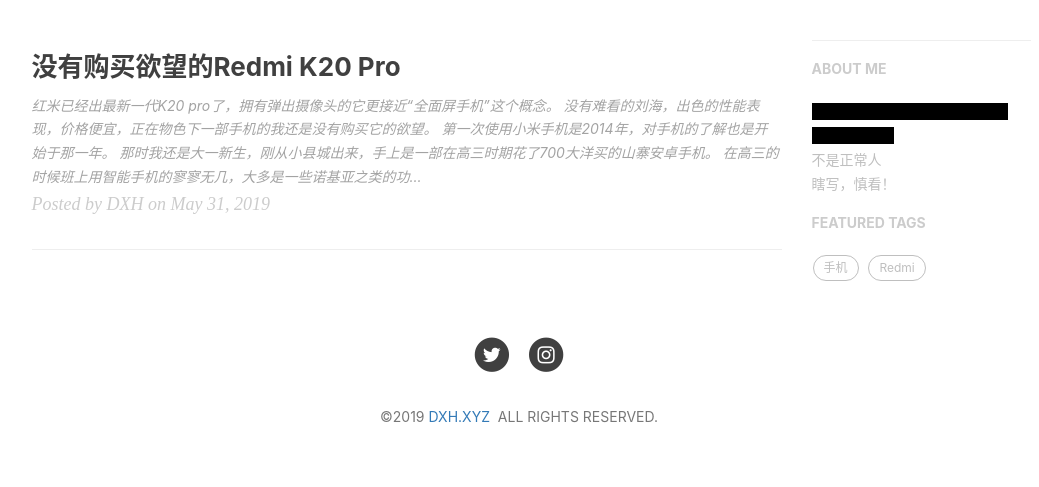
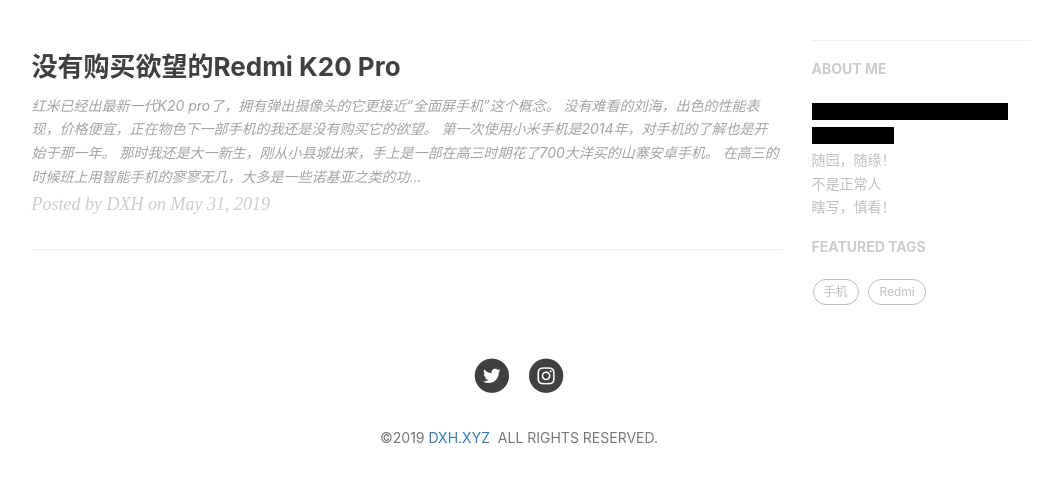
Before and after one commit to Devinteng/blog2, a Jekyll site: the page built from index.html, in a window 1280 px wide. Shown: the part 418-905 px from the top of the page, without its empty margins (136-1175 px from the left). Built offline with Jekyll 4.4.1, drawn with Linux system fonts in a browser that asks for light colours; nearby versions of some CDN libraries; the list of posts is cut into pages by our own code; comment, search, counter and statistics services are not loaded.

Commit message:
Update _config.yml

```diff
--- a/_config.yml
+++ b/_config.yml
@@ -75,7 +75,7 @@
 
 # Sidebar settings
 sidebar: true                           # whether or not using Sidebar.
-sidebar-about-description: <span class="heimu" title="">哲学家，思想家，教育家，老人家，过家家...</span><br/>不是正常人<br/>瞎写，慎看！
+sidebar-about-description: <span class="heimu" title="">哲学家，思想家，教育家，老人家，过家家...</span><br/>随园，随缘！<br/>不是正常人<br/>瞎写，慎看！
 sidebar-avatar:  false    # use absolute URL, seeing it's used in both `/` and `/about/`
 
 
```
